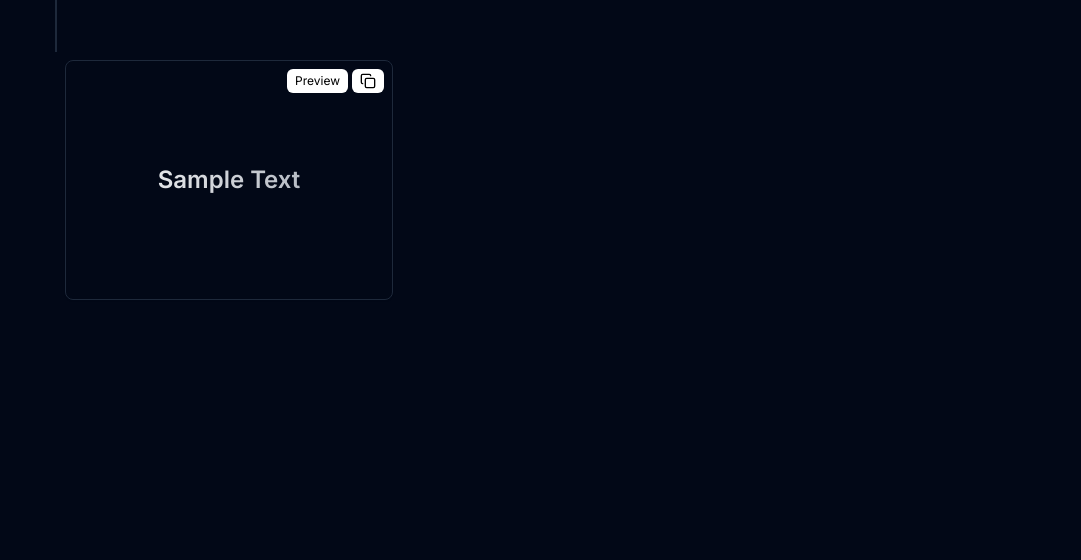
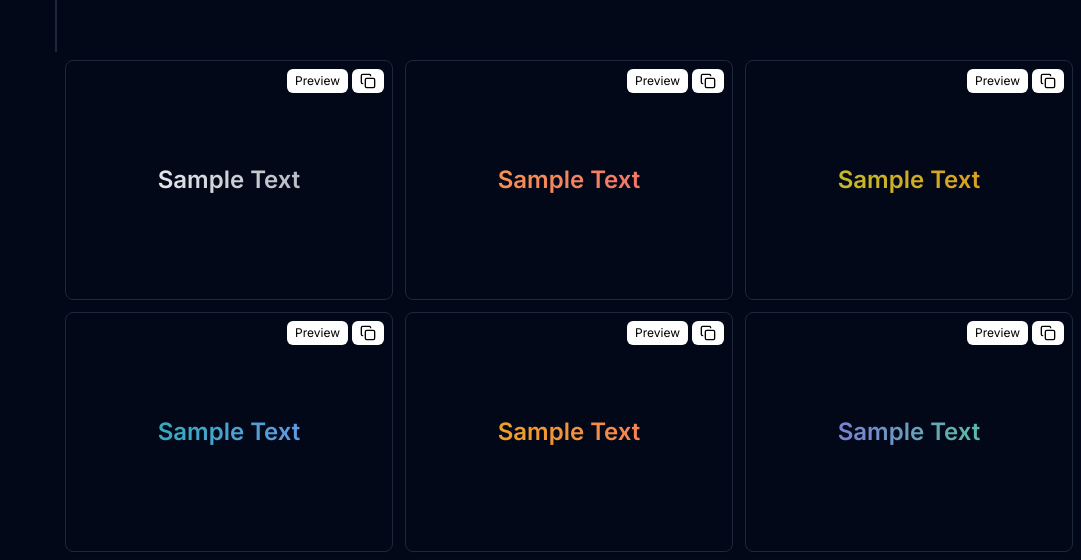
Before and after one commit to faisal004/BG, a Next.js app: page /text in a window 1280 px wide. Shown: the part 748-1308 px from the top of the page, without its empty margins (199-1280 px from the left). Before the commit the page ends 1056 px from the top, so only its background shows below. Built offline with nearby package versions, Linux system fonts and the light colour scheme.

Commit message:
added : more sample text added

```diff
--- a/app/(main)/text/page.tsx
+++ b/app/(main)/text/page.tsx
@@ -22,6 +22,12 @@ const TextsSection = () => {
 
       <div className="grid md:grid-cols-3 grid-cols-1 gap-3 w-full max-w-[1200px] p-2 ">
         <TextCard text="text-transparent bg-clip-text bg-gradient-to-r from-black dark:from-white to-gray-600 dark:to-gray-400" />
+        <TextCard text="text-transparent bg-clip-text bg-gradient-to-tl from-purple-500 dark:from-pink-500 to-orange-600 dark:to-amber-400" />
+        <TextCard text="text-transparent bg-clip-text bg-gradient-to-bl from-red-500 dark:from-orange-500 to-yellow-600 dark:to-lime-400" />
+        <TextCard text="text-transparent bg-clip-text bg-gradient-to-r from-green-500 dark:from-teal-500 to-blue-600 dark:to-indigo-400" />
+        <TextCard text="text-transparent bg-clip-text bg-gradient-to-r from-blue-500 dark:from-yellow-500 to-purple-600 dark:to-red-400" />
+        <TextCard text="text-transparent bg-clip-text bg-gradient-to-r from-green-500 dark:from-violet-500 to-teal-600 dark:to-green-400" />
+
       </div>
     </div>
   )
```
